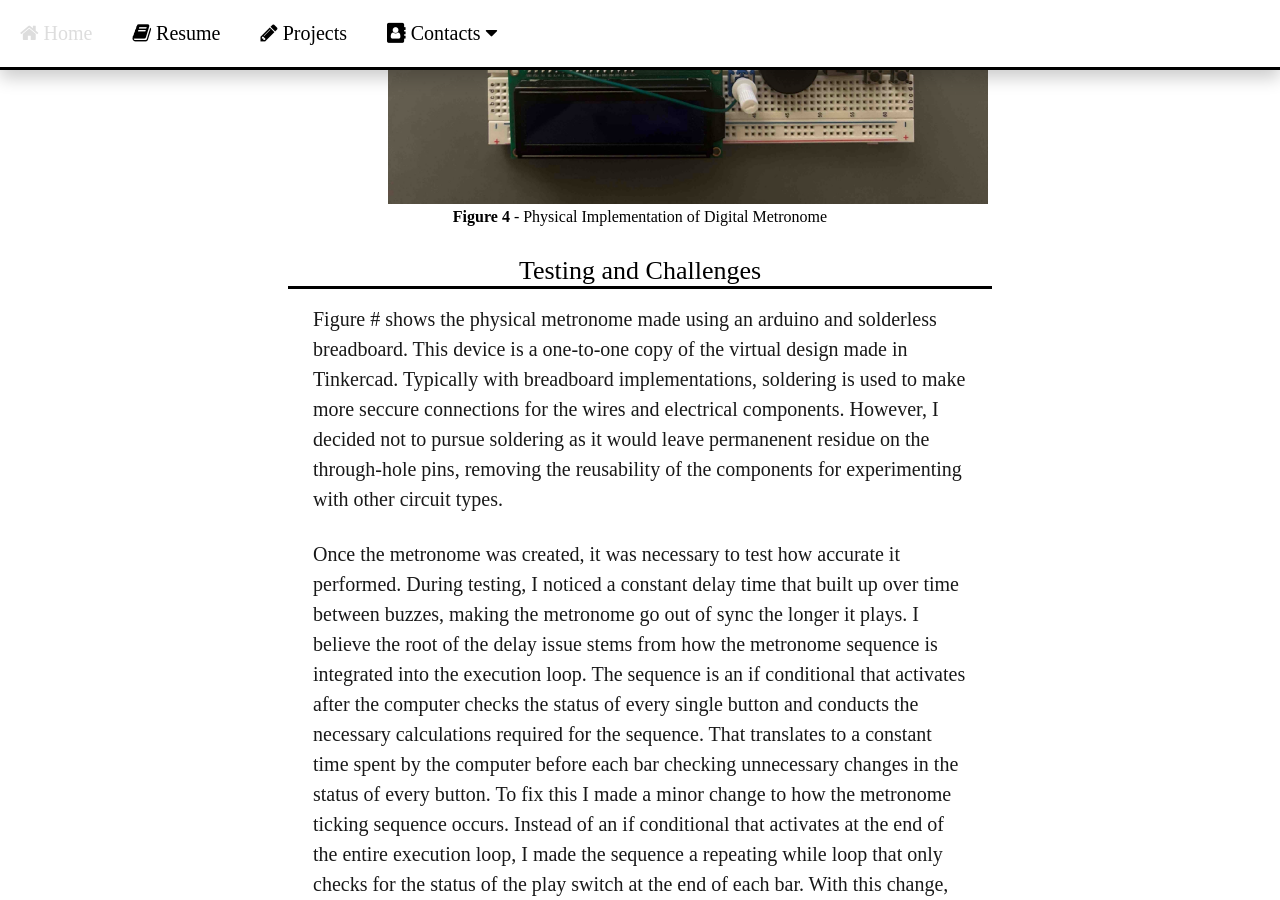
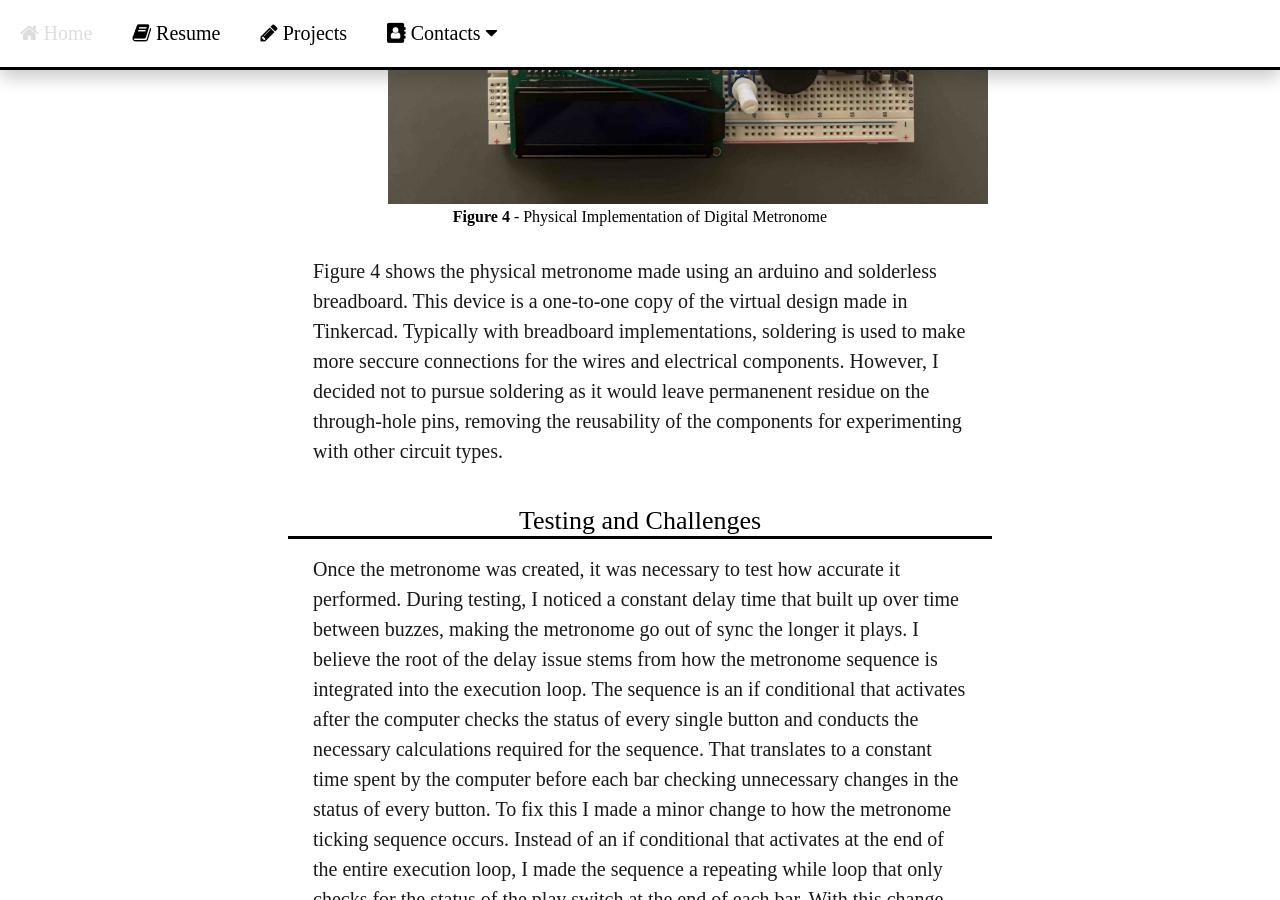
Before and after one commit to JacobHodgins/hodginsjacob, a Jekyll site: the page built from _posts/2023-07-13-digital-metronome.md, in a window 1280 px wide and 900 px high, scrolled down 3755 px. Built offline with Jekyll 4.4.1, drawn with Linux system fonts in a browser that asks for light colours.

Commit message:
Update 2023-07-13-digital-metronome.md

```diff
--- a/_posts/2023-07-13-digital-metronome.md
+++ b/_posts/2023-07-13-digital-metronome.md
@@ -46,10 +46,10 @@
   <img class="post-image" src="{{ site.baseurl }}images/IMG_7962.JPG" alt="Physical Digital Metronome" width="600" length="600">
   <div class="post-content">
   <div class="figure-name"><b>Figure 4</b> - Physical Implementation of Digital Metronome</div>
+    <p>
+     Figure 4 shows the physical metronome made using an arduino and solderless breadboard. This device is a one-to-one copy of the virtual design made in Tinkercad. Typically with breadboard implementations, soldering is used to make more seccure connections for the wires and electrical components. However, I decided not to pursue soldering as it would leave permanenent residue on the through-hole pins, removing the reusability of the components for experimenting with other circuit types.
+    </p>
   <div class="post-header">Testing and Challenges</div>
-    <p>
-     Figure # shows the physical metronome made using an arduino and solderless breadboard. This device is a one-to-one copy of the virtual design made in Tinkercad. Typically with breadboard implementations, soldering is used to make more seccure connections for the wires and electrical components. However, I decided not to pursue soldering as it would leave permanenent residue on the through-hole pins, removing the reusability of the components for experimenting with other circuit types.
-    </p>
   <div class="post-content">
     <p>
      Once the metronome was created, it was necessary to test how accurate it performed. During testing, I noticed a constant delay time that built up over time between buzzes, making the metronome go out of sync the longer it plays. I believe the root of the delay issue stems from how the metronome sequence is integrated into the execution loop. The sequence is an if conditional that activates after the computer checks the status of every single button and conducts the necessary calculations required for the sequence. That translates to a constant time spent by the computer before each bar checking unnecessary changes in the status of every button. To fix this I made a minor change to how the metronome ticking sequence occurs. Instead of an if conditional that activates at the end of the entire execution loop, I made the sequence a repeating while loop that only checks for the status of the play switch at the end of each bar. With this change, the metronome became indistinguishable with other metronomes found online and I could not interpret any stacking delays.
```
